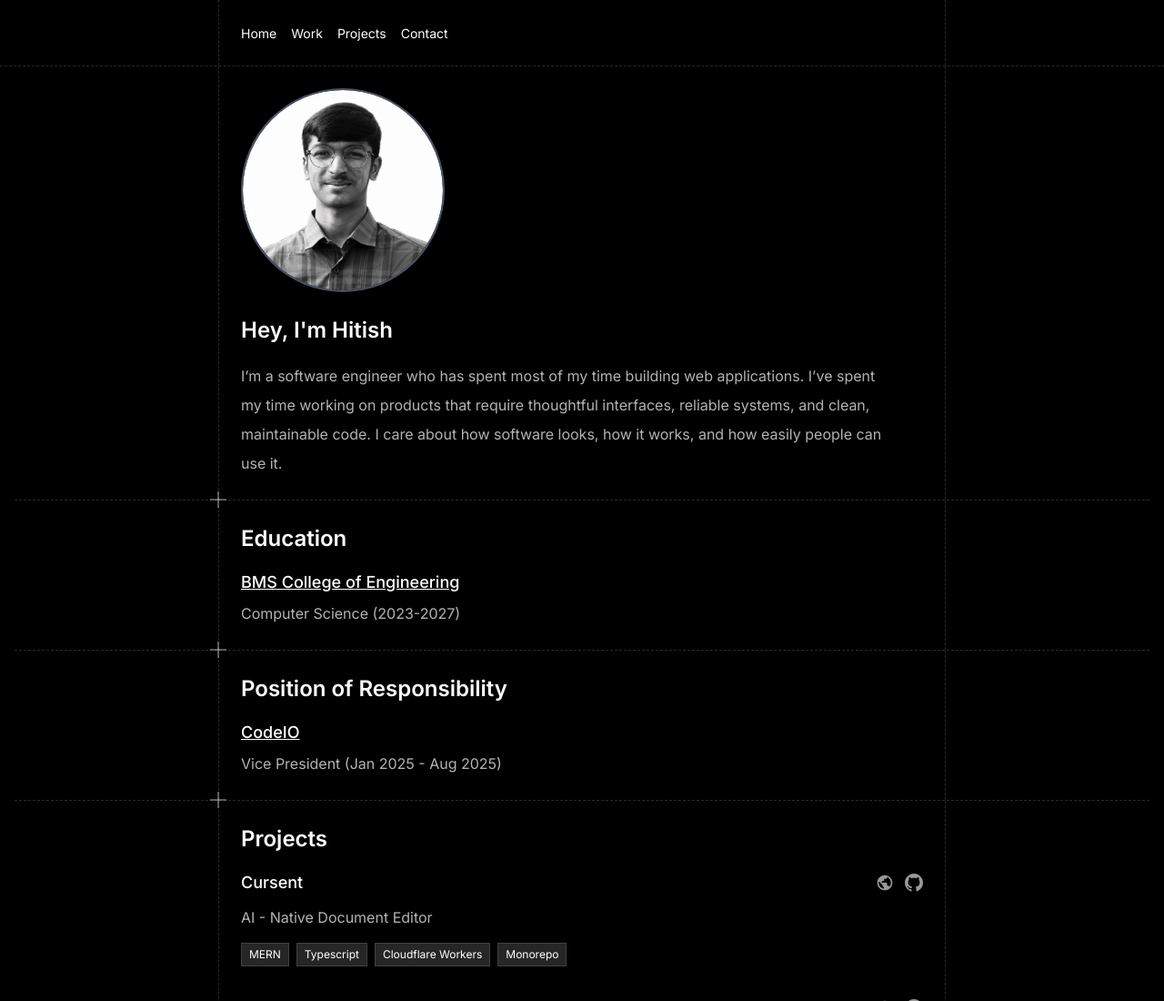
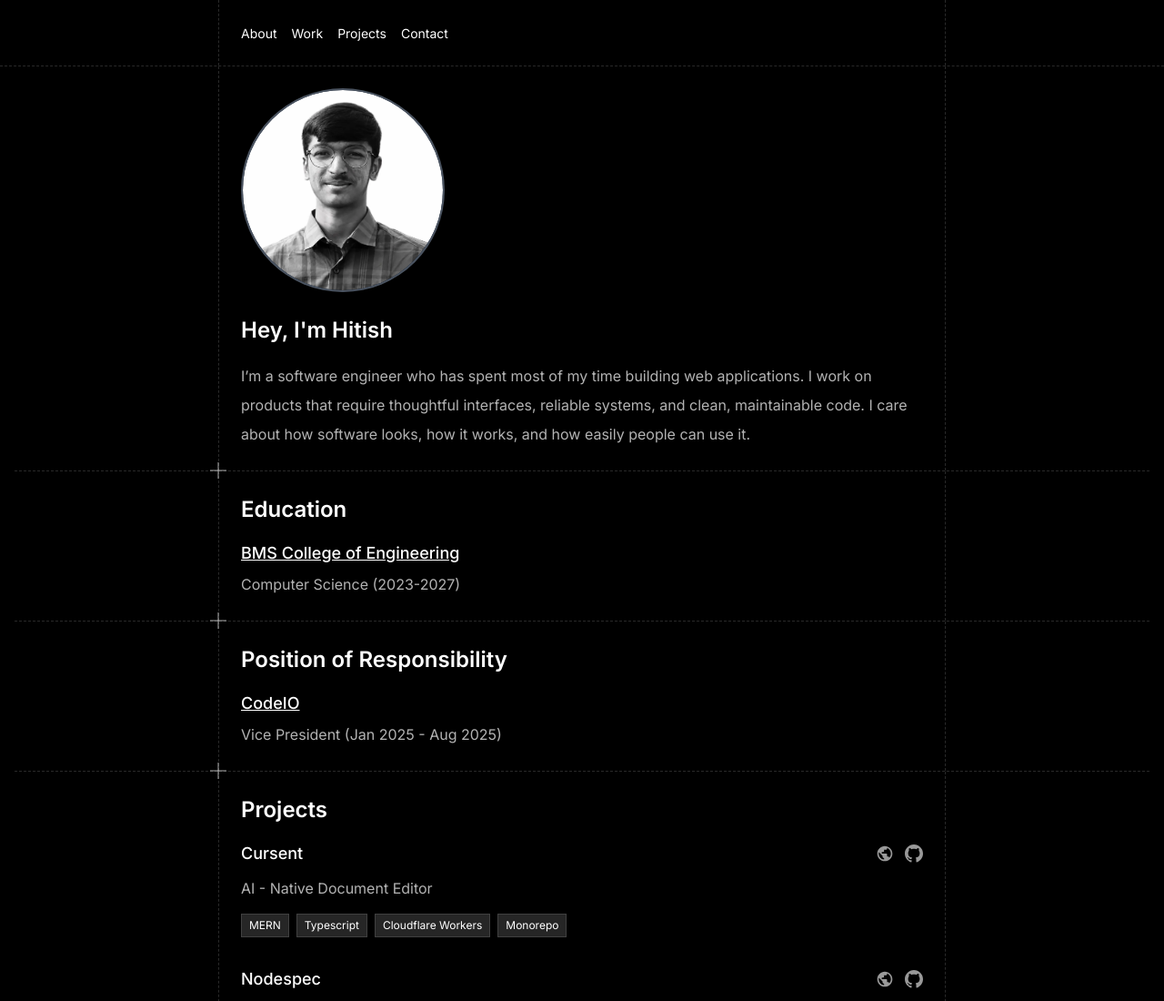
Before and after one commit to HitishRaoP/showcase, a plain HTML site: page index.html in a window 1280 px wide. Shown: the top 1100 px of the page at 91% size. Drawn offline with nearby package versions, Linux system fonts and the light colour scheme.

Commit message:
change image format to webp and text changes

```diff
--- a/index.html
+++ b/index.html
@@ -12,7 +12,7 @@
     <script src="sections/projects.js"></script>
     <script src="sections/education.js"></script>
     <link rel="stylesheet" href="styles/index.css" />
-    <link rel="icon" type="image/png" href="/favicon.png">
+    <link rel="icon" type="image/png" href="/assets/favicon.png">
     <title>Hitish Rao P</title>
   </head>
   <body class="bg-black text-white/70 inter-400">
@@ -25,7 +25,7 @@
       </nav>
     </header>
     <main id="main-content" role="main" class="px-4">
-      <section id="hero" class="grid" aria-labelledby="hero-heading">
+      <section id="about" class="grid" aria-labelledby="about-heading">
         <div class="grid-content">
           <div class="flex flex-col items-start">
             <div class="flex-shrink-0">
@@ -35,7 +35,7 @@
                 aria-label="Profile picture of Hitish Rao P"
               >
                 <img
-                  src="assets/profile.png"
+                  src="assets/profile.webp"
                   alt="Hitish Rao P - Software Engineer"
                   class="w-full h-full object-cover rounded-full object-[45%_center]"
                   loading="lazy"
@@ -46,7 +46,7 @@
               <h1 id="hero-heading">Hey, I'm Hitish</h1>
               <p class="text-pretty">
                   I’m a software engineer who has spent most of my time building web applications.
-                  I’ve spent my time working on products that require thoughtful interfaces, reliable systems, and clean, maintainable code.
+                  I work on products that require thoughtful interfaces, reliable systems, and clean, maintainable code.
                   I care about how software looks, how it works, and how easily people can use it.
               </p>
             </div>
--- a/sections/header.js
+++ b/sections/header.js
@@ -1,5 +1,5 @@
 const navItems = [
-  { text: "Home", href: "#hero" },
+  { text: "About", href: "#about" },
   { text: "Work", href: "#work" },
   { text: "Projects", href: "#projects" },
   { text: "Contact", href: "#contact" },
```
Also changed, not shown: assets/profile.png (deleted), assets/profile.webp (added).
